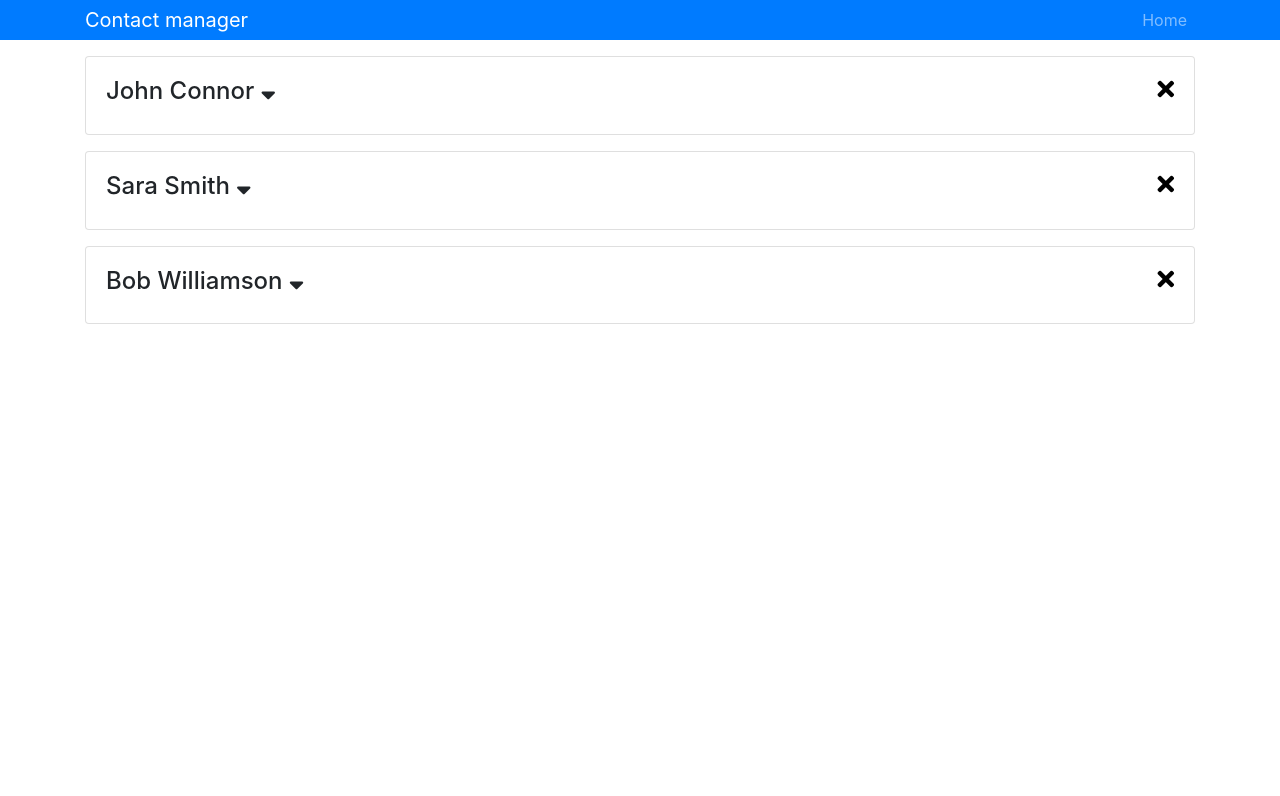
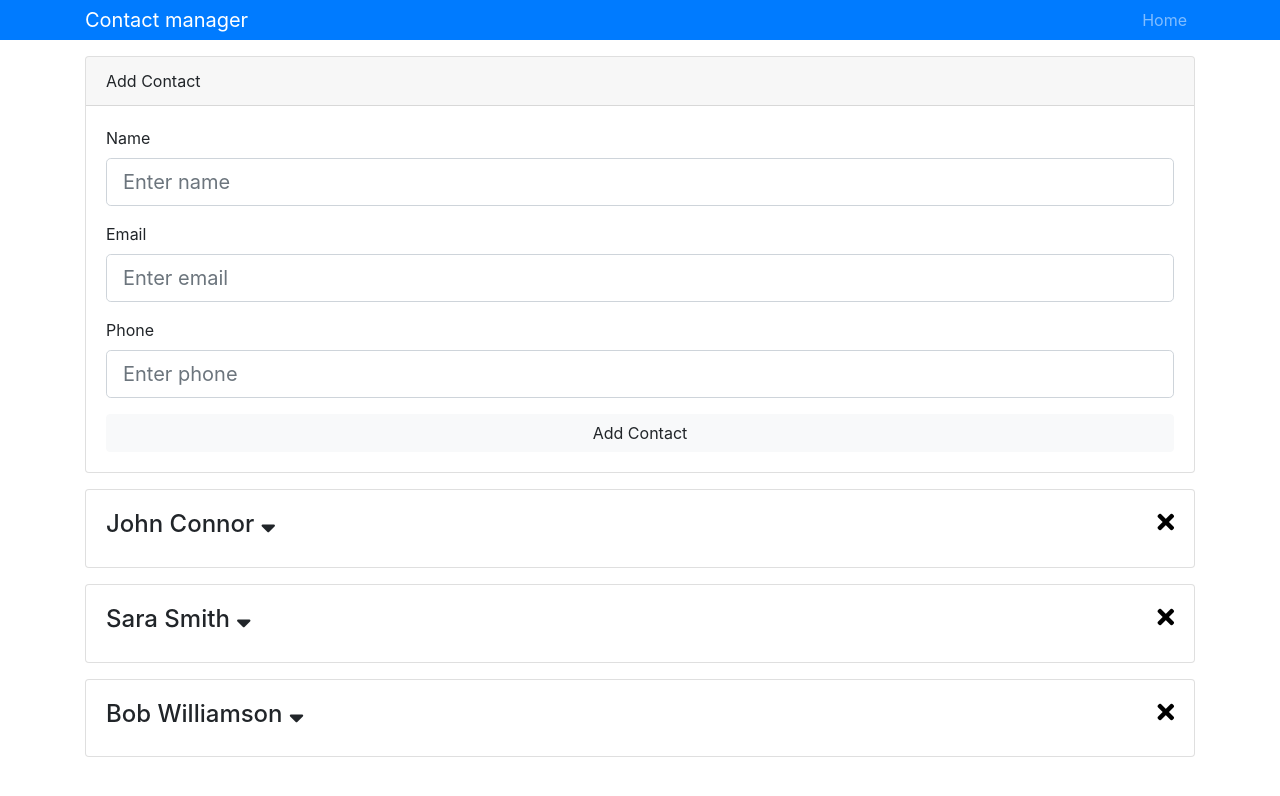
Before and after one commit to volosgoto/contactmanager, a React (Create React App) app: page / in a window 1280 px wide. Shown: the top 796 px of the page. Built offline with nearby package versions, Linux system fonts and the light colour scheme.

Commit message:
contacts form init

```diff
--- a/src/App.js
+++ b/src/App.js
@@ -1,7 +1,9 @@
 import React, { Component } from "react";
 import Contacts from "./components/contacts/Contacts";
+import AddContact from "./components/contacts/AddContact";
 import Header from "./components/layout/Header";
 import { Provider } from "./context";
+
 
 import "bootstrap/dist/css/bootstrap.min.css";
 
@@ -14,6 +16,8 @@
         <div className="App">
           <Header />
           <div className="container">
+
+            <AddContact />
             <Contacts />
           </div>
         </div>
--- /dev/null
+++ b/src/components/contacts/AddContact.js
@@ -0,0 +1,60 @@
+import React, { Component } from 'react'
+
+class AddContact extends Component {
+  state = {
+    name: '',
+    email: '',
+    phone: ''
+  }
+
+  render() {
+    const { name, email, phone } = this.state;
+    return (
+      <div className="card mb-3">
+        <div className="card-header">
+          Add Contact
+        </div>
+        <div className="card-body">
+          <form>
+            <div className="form-group">
+              <label htmlFor="name">Name</label>
+              <input
+                type="text"
+                name="name"
+                className="form-control form-control-lg"
+                placeholder="Enter name"
+                value={name}
+              />
+            </div>
+            <div className="form-group">
+              <label htmlFor="email">Email</label>
+              <input
+                type="email"
+                name="email"
+                className="form-control form-control-lg"
+                placeholder="Enter email"
+                value={email}
+              />
+            </div>
+            <div className="form-group">
+              <label htmlFor="phone">Phone</label>
+              <input
+                type="text"
+                name="phone"
+                className="form-control form-control-lg"
+                placeholder="Enter phone"
+                value={phone}
+              />
+            </div>
+            <input
+              type="submit"
+              value="Add Contact"
+              className="btn btn-light btn-block"
+            />
+          </form>
+        </div>
+      </div>
+    )
+  }
+}
+export default AddContact;
```
